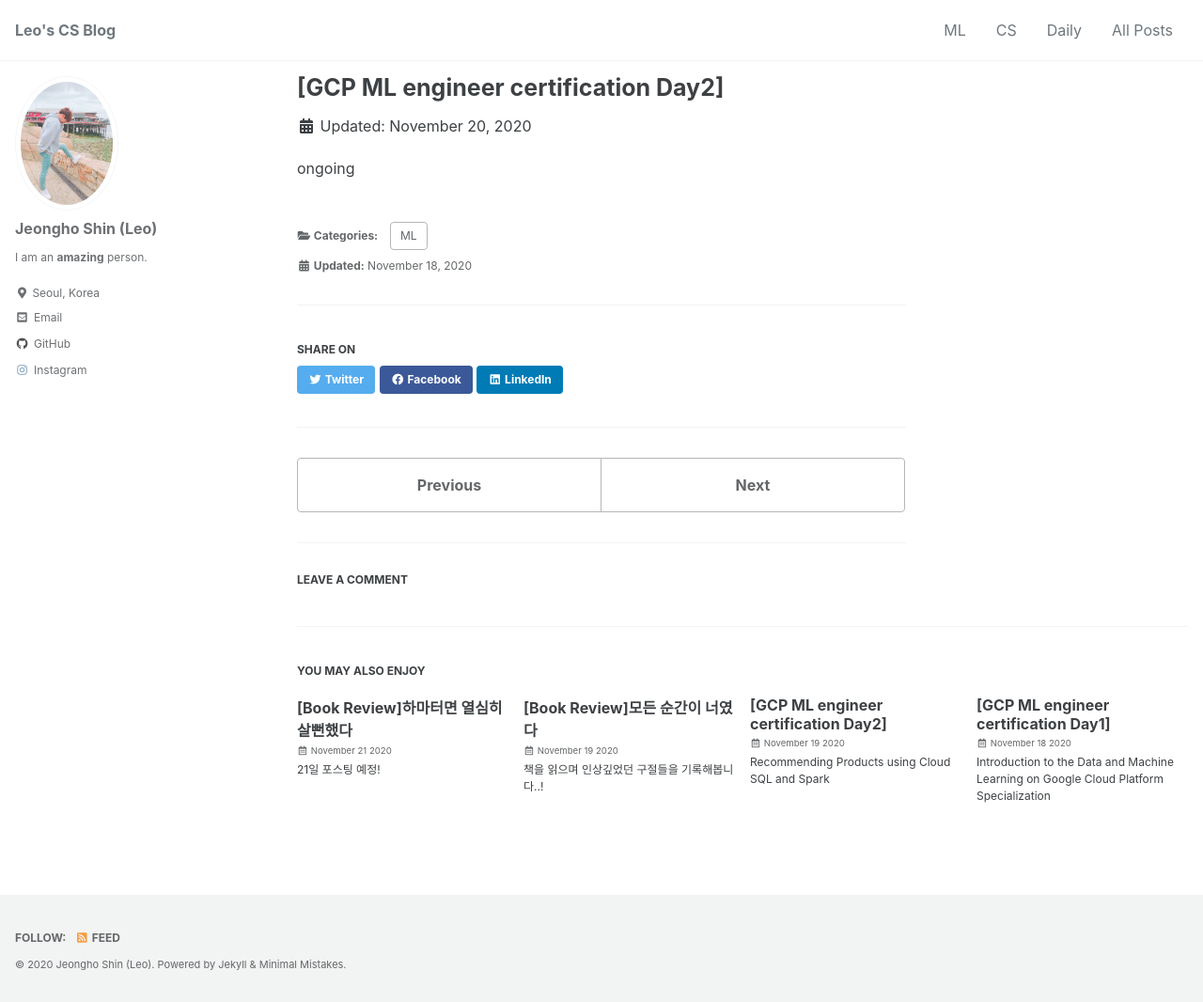
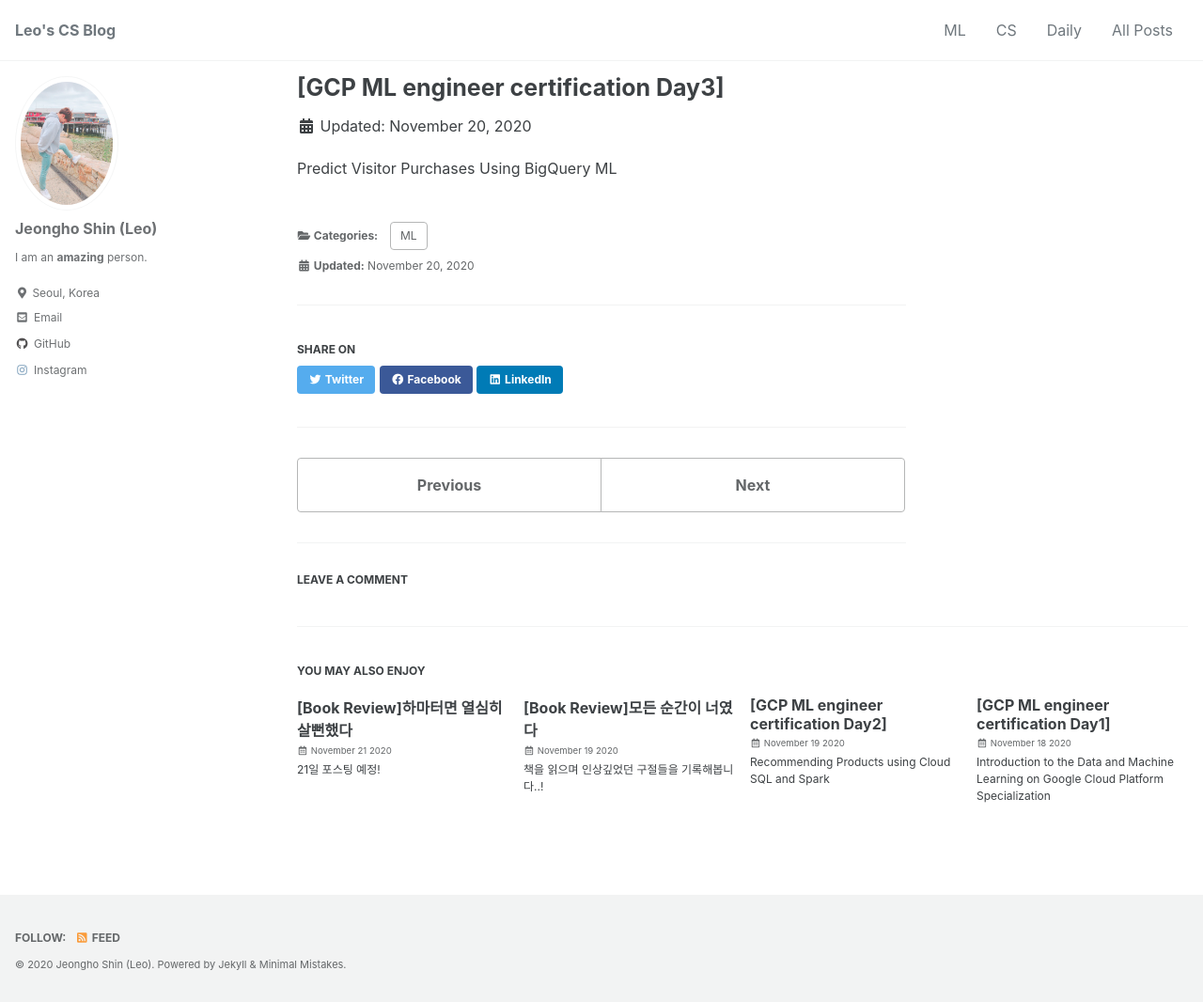
Before and after one commit to mlleo/mlleo.github.io, a Jekyll site: the page built from _posts/2020-11-20-GCP_day3.md, in a window 1280 px wide and 1066 px high. Shown: the whole window at 94% size. Built offline with Jekyll 4.4.1, drawn with Linux system fonts in a browser that asks for light colours; cached includes are drawn as plain includes; comment, search, counter and statistics services are not loaded.

Commit message:
Update 2020-11-20-GCP_day3.md

```diff
--- a/_posts/2020-11-20-GCP_day3.md
+++ b/_posts/2020-11-20-GCP_day3.md
@@ -1,10 +1,10 @@
 ---
-title: "[GCP ML engineer certification Day2]"
+title: "[GCP ML engineer certification Day3]"
 categories:
   - ML
-last_modified_at: 2020-11-18 12:00:00
+last_modified_at: 2020-11-20 12:00:00
 comments: true
 use_math: true # MathJax On
 ---
 
-ongoing
+Predict Visitor Purchases Using BigQuery ML
```
